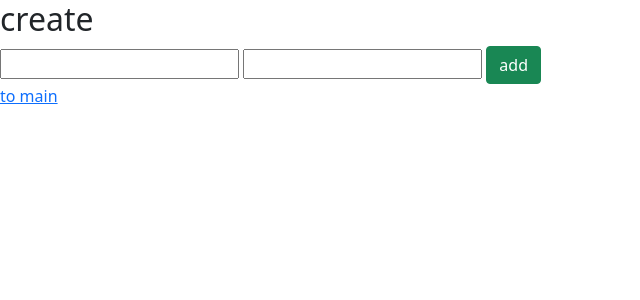
After one commit to Radchenko-Valerii/django-first, a Django app: template mainapp/templates/mainapp/create.html in a window 1280 px wide. The commit adds this page. Shown: the top 300 px of the page, without its empty margins (0-640 px from the left). Run offline with Django 4.2, Linux system fonts and the light colour scheme; the template is opened without the code that fills it, so the values that code supplies are empty, except form fields; tables that the repository leaves empty hold one stand-in row (values such as "Sample post"); form fields are guessed from the names that the template uses.

Commit message:
create new html templates

```diff
--- /dev/null
+++ b/mainapp/templates/mainapp/create.html
@@ -0,0 +1,15 @@
+{% extends 'mainapp/base.html' %}
+{% block tittle %}
+    create task
+{% endblock %}
+
+{% block content %}
+    <h2>create</h2>
+    <form method="post">
+    {% csrf_token %}
+        {{ form.title }}
+        {{ form.task }}
+        <button type="submit" class="btn btn-success">add</button>
+    </form>
+    <a href="{% url 'main' %}"> to main </a>
+{% endblock %}
--- a/mainapp/templates/mainapp/index.html
+++ b/mainapp/templates/mainapp/index.html
@@ -8,7 +8,9 @@
     <p>Lorem ipsum dolor sit amet, consectetur adipisicing elit. A ad adipisci maxime nesciunt nihil quisquam ratione ut
         voluptatem? Asperiores itaque molestias non sint? Aliquid corporis est nihil perspiciatis porro, temporibus?</p>
     <a href="{% url 'about' %}">to about</a>
+    <a href="{% url 'create' %}"> create</a>
     <ul>
+    {% if tasks %}
         {% for element in tasks %}
             <li>
             <div class="card" style="width: 18rem;">
@@ -20,6 +22,8 @@
             </div>
             </li>
         {% endfor %}
+    {% else %}
+    <h4>noting to do</h4>
+    {% endif %}
     </ul>
-
 {% endblock %}
```
